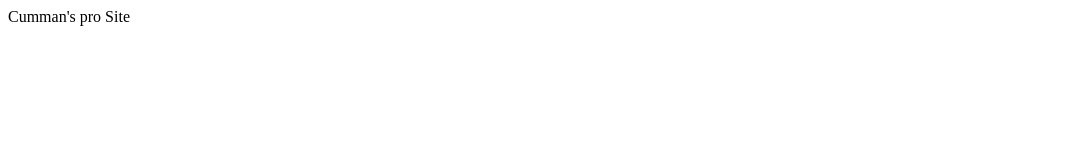
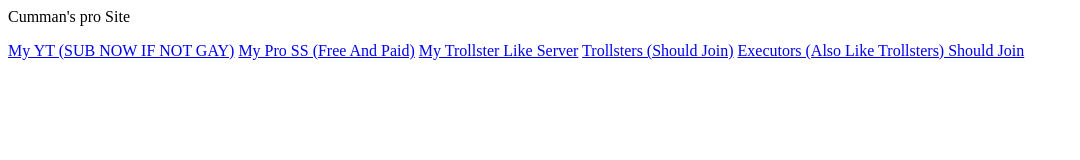
Before and after one commit to Cumman0033/cumman0033.github.io, a plain HTML site: page index.html in a window 1280 px wide. Shown: the whole page, without its empty margins (0-1080 px from the left). Drawn offline with Linux system fonts and the light colour scheme.

Commit message:
Update index.html

```diff
--- a/index.html
+++ b/index.html
@@ -1,3 +1,13 @@
 <title>Cumman#0033 Pro Site</title>
 
 <p>Cumman's pro Site</p>
+
+<a href="https://www.youtube.com/channel/UCocde4cUqoDw1O54gyMb1pQ" target="_blank">My YT (SUB NOW IF NOT GAY)</a>
+
+<a href="https://discord.gg/Qzjt2ytczw" target="_blank">My Pro SS (Free And Paid)</a>
+
+<a href="https://discord.gg/yan3thyWEt" target="_blank">My Trollster Like Server</a>
+
+<a href="https://discord.gg/jjsploit" target="_blank">Trollsters (Should Join)</a>
+
+<a href="https://discord.gg/serversides" target="_blank">Executors (Also Like Trollsters) Should Join</a>
```
